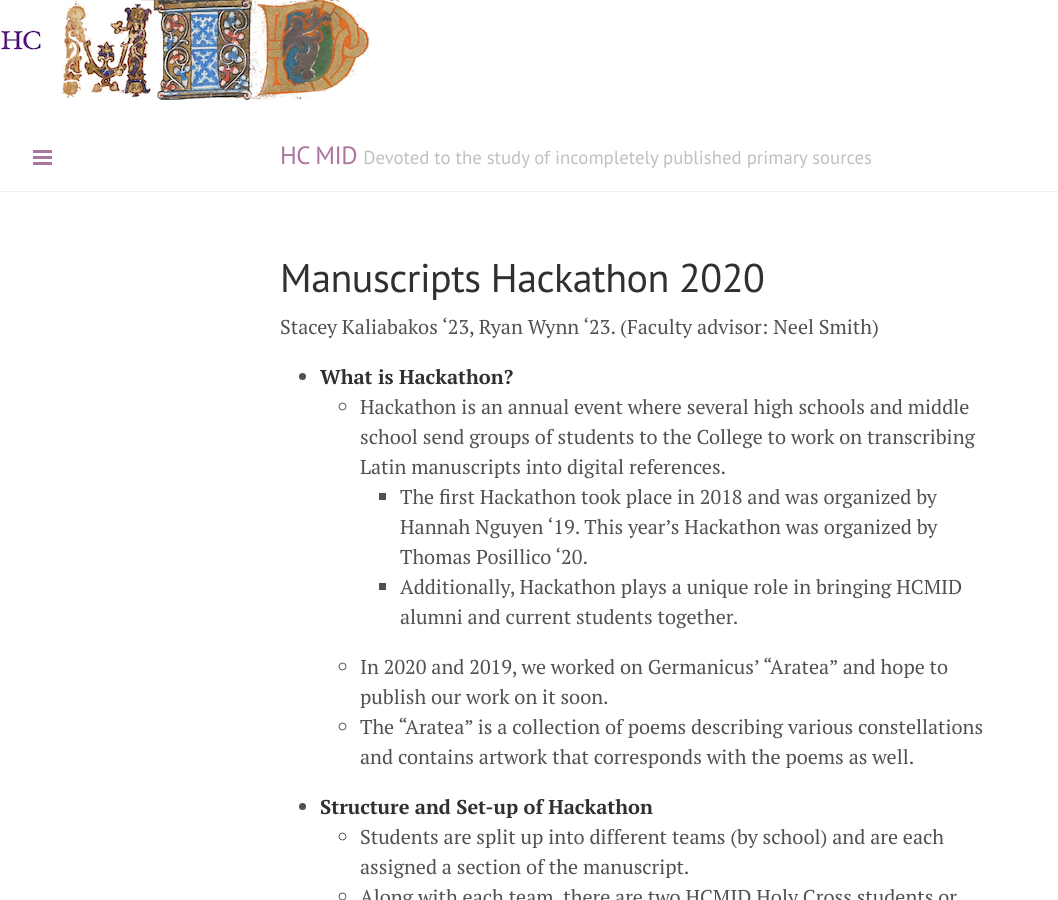
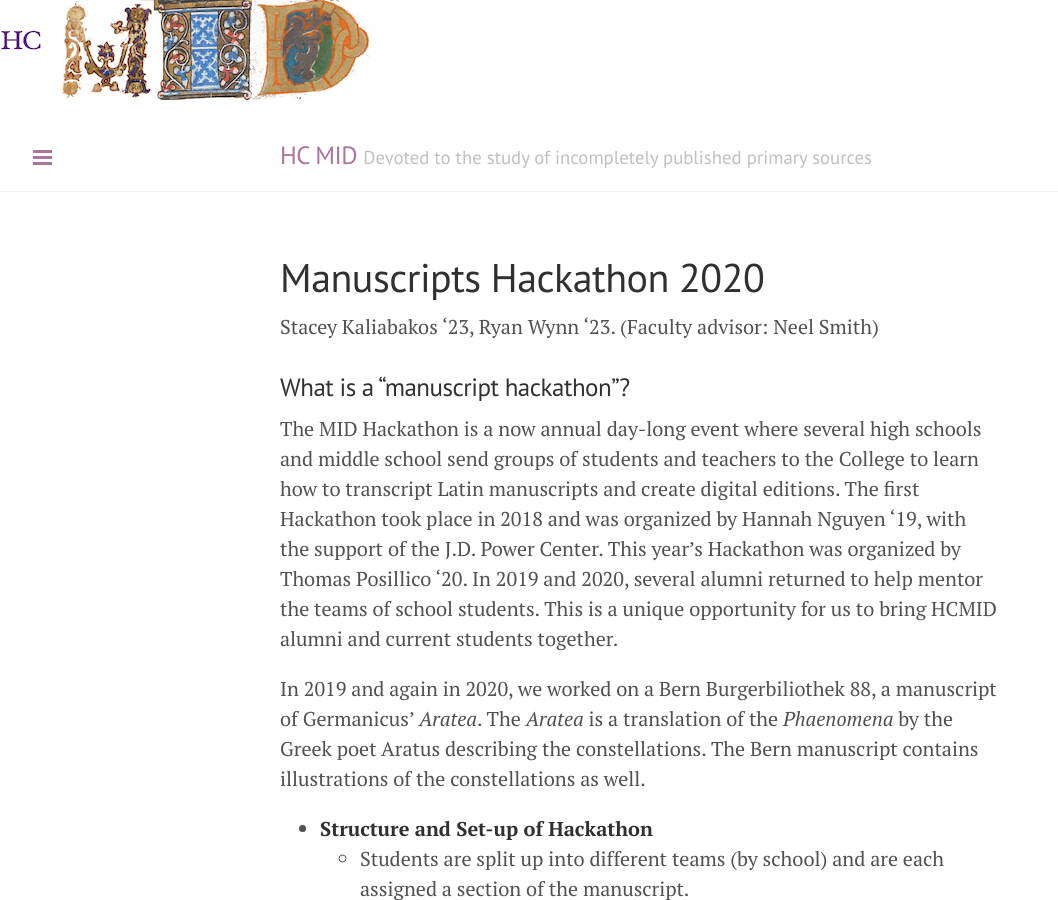
Before and after one commit to HCMID/HCMID.github.io, a Jekyll site: the page built from academic_conference20/hackathon/index.md, in a window 1280 px wide and 900 px high. Shown: the whole window, without its empty margins (0-1058 px from the left). Built offline with Jekyll 4.4.1, drawn with Linux system fonts in a browser that asks for light colours.

Commit message:
Turn outline in paras

```diff
--- a/academic_conference20/hackathon/index.md
+++ b/academic_conference20/hackathon/index.md
@@ -6,12 +6,13 @@ layout: page
 Stacey Kaliabakos '23, Ryan Wynn '23.  (Faculty advisor: Neel Smith)
 
 
-- **What is Hackathon?**
-   - Hackathon is an annual event where several high schools and middle school send groups of students to the College to work on transcribing Latin manuscripts into digital references.
-       - The first Hackathon took place in 2018 and was organized by Hannah Nguyen '19. This year's Hackathon was organized by Thomas Posillico '20.
-       - Additionally, Hackathon plays a unique role in bringing HCMID alumni and current students together.
-   - In 2020 and 2019, we worked on Germanicus' "Aratea" and hope to publish our work on it soon.
-   - The "Aratea" is a collection of poems describing various constellations and contains artwork that corresponds with the poems as well.
+### What is a "manuscript hackathon"?
+
+The MID Hackathon is a now annual day-long event where several high schools and middle school send groups of students and teachers to the College to learn how to transcript Latin manuscripts and create digital editions.  The first Hackathon took place in 2018 and was organized by Hannah Nguyen '19, with the support of the J.D. Power Center. This year's Hackathon was organized by Thomas Posillico '20.  In  2019 and 2020, several alumni returned to help mentor the teams of school students.  This is a unique opportunity for us to bring HCMID alumni and current students together.
+
+In  2019 and again in 2020, we worked on a Bern Burgerbiliothek 88, a manuscript of Germanicus' *Aratea*.  The *Aratea* is a translation of the *Phaenomena* by the Greek poet Aratus describing the constellations.  The Bern manuscript contains illustrations of the  constellations as well.
+
+
 - **Structure and Set-up of Hackathon**
    - Students are split up into different teams (by school) and are each assigned a section of the manuscript.
    - Along with each team, there are two HCMID Holy Cross students or alumni to assist with any challenges or issues the high schoolers may face.
```
